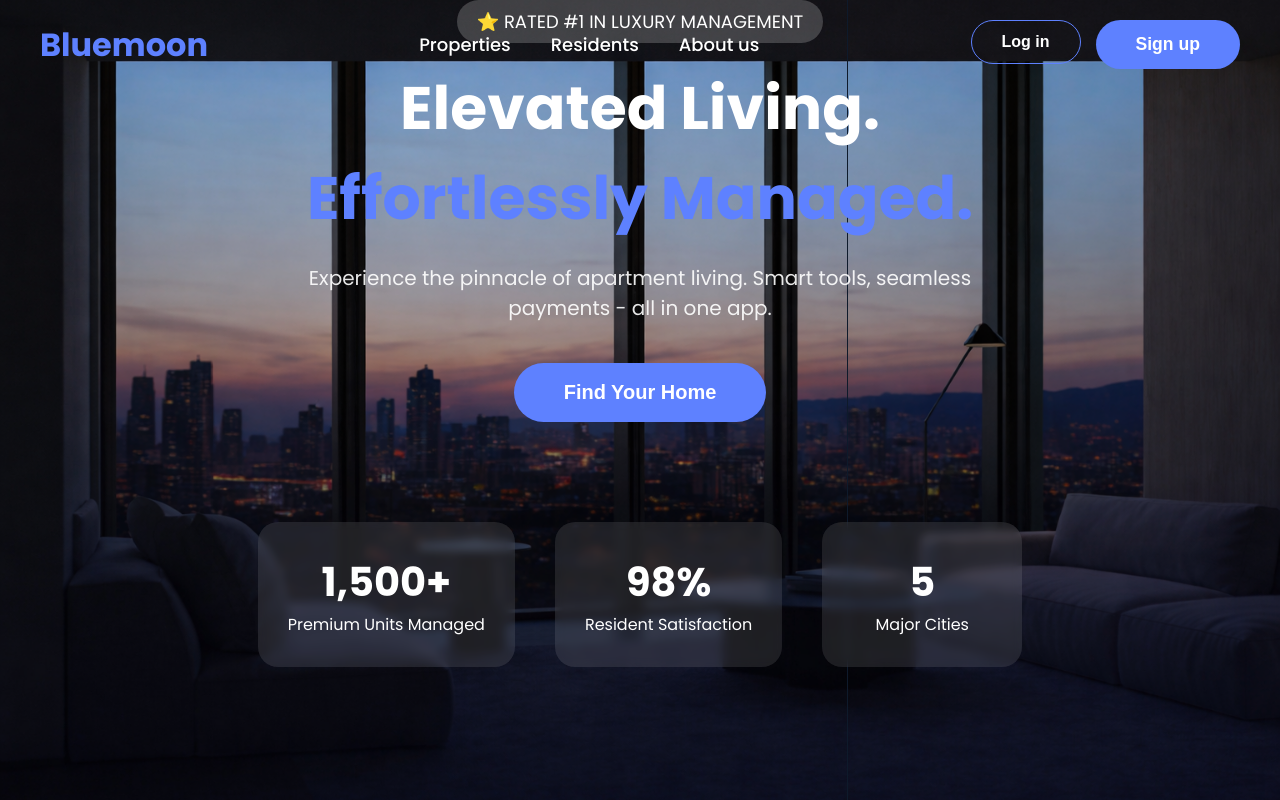
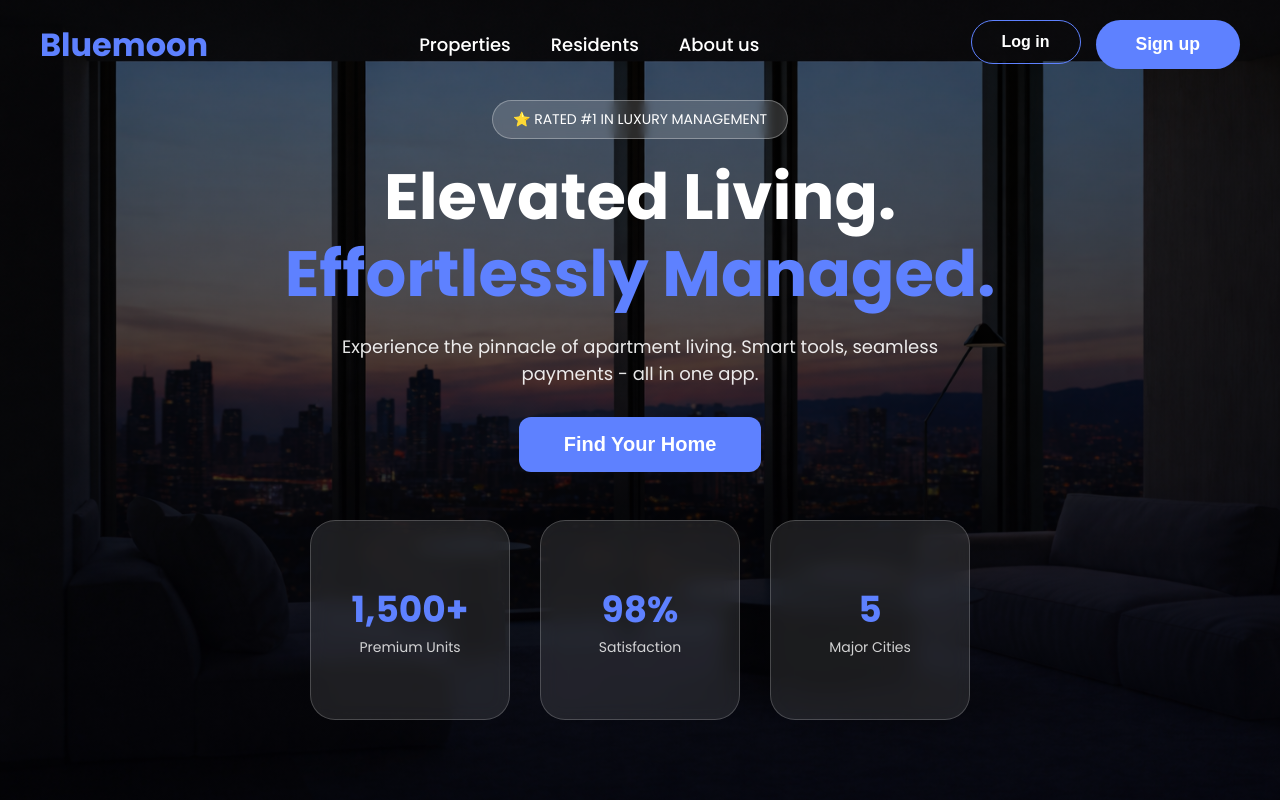
Before and after one commit to ToanTN5962/Bluemoon-Apartment-Management-System-_-CNPM-20251-_-Group-7, a React (Vite) app in the folder BluemoonApartmentManagementSystem/client/: page / in a window 1280 px wide. Built offline with nearby package versions, Linux system fonts and the light colour scheme.

Commit message:
Update interface to automatically adapt to different screen sizes

```diff
--- a/BluemoonApartmentManagementSystem/client/src/pages/HomePage.jsx
+++ b/BluemoonApartmentManagementSystem/client/src/pages/HomePage.jsx
@@ -1,64 +1,143 @@
+import { useState, useEffect } from 'react';
 import Header from '../components/layout/Header';
 import homeBg from '../assets/images/home-bg.jpg';
 
 function HomePage() {
+  const [windowWidth, setWindowWidth] = useState(window.innerWidth);
+
+  useEffect(() => {
+    const handleResize = () => setWindowWidth(window.innerWidth);
+    window.addEventListener('resize', handleResize);
+    return () => window.removeEventListener('resize', handleResize);
+  }, []);
+
+  const isMobile = windowWidth <= 768;
+
   return (
     <div style={{
-      backgroundImage: `url(${homeBg})`,
+      backgroundImage: `linear-gradient(rgba(0,0,0,0.5), rgba(0,0,0,0.5)), url(${homeBg})`,
       backgroundSize: 'cover',
       backgroundPosition: 'center',
-      backgroundAttachment: 'fixed',
+      backgroundAttachment: isMobile ? 'scroll' : 'fixed',
       width: '100%',
       minHeight: '100vh',
       display: 'flex',
-      flexDirection: 'column'
+      flexDirection: 'column',
+      color: 'white',
+      overflowX: 'hidden',
+      margin: 0,
+      padding: 0,
+      boxSizing: 'border-box'
     }}>
       <Header />
+
       <div style={{
         textAlign: 'center',
-        paddingTop: '150px',
-        maxWidth: '800px',
+        paddingTop: isMobile ? '60px' : '100px',
+        maxWidth: '1000px',
         margin: '0 auto',
-        padding: '0 20px'
+        paddingLeft: '20px',
+        paddingRight: '20px',
+        flex: 1
       }}>
-        <p style={{ fontSize: '18px', background: 'rgba(255,255,255,0.2)', padding: '8px 20px', borderRadius: '30px', display: 'inline-block', marginBottom: '20px' }}>
+        <p style={{
+          fontSize: isMobile ? '12px' : '14px',
+          background: 'rgba(255,255,255,0.15)',
+          padding: '8px 20px',
+          borderRadius: '30px',
+          display: 'inline-block',
+          marginBottom: '20px',
+          backdropFilter: 'blur(5px)',
+          border: '1px solid rgba(255,255,255,0.3)'
+        }}>
           ⭐ RATED #1 IN LUXURY MANAGEMENT
         </p>
-        <h1 style={{ fontSize: '60px', marginBottom: '20px' }}>
+
+        <h1 style={{
+          fontSize: isMobile ? '36px' : '64px',
+          lineHeight: 1.2,
+          marginBottom: '20px',
+          fontWeight: 'bold'
+        }}>
           Elevated Living.<br />
           <span style={{ color: '#5e81ff' }}>Effortlessly Managed.</span>
         </h1>
-        <p style={{ fontSize: '20px', marginBottom: '40px', opacity: 0.9 }}>
+
+        <p style={{
+          fontSize: isMobile ? '16px' : '18px',
+          marginBottom: '30px',
+          opacity: 0.9,
+          maxWidth: '600px',
+          margin: '0 auto 30px auto'
+        }}>
           Experience the pinnacle of apartment living. Smart tools, seamless payments - all in one app.
         </p>
-        <button className="btn-primary" style={{ fontSize: '20px', padding: '18px 50px' }}>
+
+        <button style={{
+          fontSize: isMobile ? '18px' : '20px',
+          padding: isMobile ? '14px 28px' : '16px 45px',
+          backgroundColor: '#5e81ff',
+          color: 'white',
+          border: 'none',
+          borderRadius: '12px',
+          fontWeight: 'bold',
+          cursor: 'pointer'
+        }}>
           Find Your Home
         </button>
       </div>
 
+      {/* Stats Section */}
       <div style={{
         display: 'flex',
         justifyContent: 'center',
-        gap: '40px',
-        marginTop: '100px',
-        paddingBottom: '80px',
-        flexWrap: 'wrap'
+        alignItems: 'center',
+        gap: isMobile ? '15px' : '30px',
+        padding: isMobile ? '40px 15px' : '40px 20px 80px 20px',
+        flexWrap: 'wrap',
       }}>
-        <div className="stats-card">
-          <h2 style={{ fontSize: '40px' }}>1,500+</h2>
-          <p>Premium Units Managed</p>
-        </div>
-        <div className="stats-card">
-          <h2 style={{ fontSize: '40px' }}>98%</h2>
-          <p>Resident Satisfaction</p>
-        </div>
-        <div className="stats-card">
-          <h2 style={{ fontSize: '40px' }}>5</h2>
-          <p>Major Cities</p>
-        </div>
+        <StatCard number="1,500+" label="Premium Units" isMobile={isMobile} />
+        <StatCard number="98%" label="Satisfaction" isMobile={isMobile} />
+        <StatCard number="5" label="Major Cities" isMobile={isMobile} />
       </div>
     </div>
   );
 }
 
+function StatCard({ number, label, isMobile }) {
+  // Thay aspectRatio bằng cách tính toán height/width thủ công để an toàn hơn
+  const cardSize = isMobile ? '140px' : '200px';
+
+  return (
+    <div style={{
+      textAlign: 'center',
+      width: cardSize,
+      height: cardSize,
+      display: 'flex',
+      flexDirection: 'column',
+      justifyContent: 'center',
+      alignItems: 'center',
+      padding: '10px',
+      borderRadius: '25px', // "Viền tròn" cho ô vuông
+      background: 'rgba(255, 255, 255, 0.1)',
+      backdropFilter: 'blur(10px)',
+      WebkitBackdropFilter: 'blur(10px)', // Hỗ trợ Safari
+      border: '1px solid rgba(255, 255, 255, 0.2)',
+      boxSizing: 'border-box'
+    }}>
+      <h2 style={{
+        fontSize: isMobile ? '26px' : '36px',
+        marginBottom: '5px',
+        color: '#5e81ff',
+        margin: 0
+      }}>{number}</h2>
+      <p style={{
+        fontSize: isMobile ? '12px' : '14px',
+        opacity: 0.8,
+        margin: 0
+      }}>{label}</p>
+    </div>
+  );
+}
+
 export default HomePage;
--- a/BluemoonApartmentManagementSystem/client/src/pages/LoginPage.jsx
+++ b/BluemoonApartmentManagementSystem/client/src/pages/LoginPage.jsx
@@ -1,7 +1,20 @@
+import { useState, useEffect } from 'react';
 import { Link } from 'react-router-dom';
 import loginBg from '../assets/images/login-bg.jpg';
 
 function LoginPage() {
+  // 1. Tạo state để theo dõi độ rộng màn hình
+  const [windowWidth, setWindowWidth] = useState(window.innerWidth);
+
+  useEffect(() => {
+    const handleResize = () => setWindowWidth(window.innerWidth);
+    window.addEventListener('resize', handleResize);
+    return () => window.removeEventListener('resize', handleResize);
+  }, []);
+
+  // 2. Định nghĩa các biến điều kiện
+  const isMobile = windowWidth <= 768;
+
   return (
     <div style={{
       background: '#0e1a2b',
@@ -9,37 +22,75 @@ function LoginPage() {
       display: 'flex',
       alignItems: 'center',
       justifyContent: 'center',
-      padding: '20px'
+      padding: isMobile ? '10px' : '20px' // Padding nhỏ hơn trên mobile
     }}>
       <div className="auth-grid" style={{
-        display: 'grid',
-        gridTemplateColumns: '1fr 1fr',
-        maxWidth: '1200px',
+        display: 'flex',
+        flexDirection: isMobile ? 'column' : 'row', // Chuyển từ cột thành hàng dọc trên mobile
+        width: '100%',
+        maxWidth: '1100px',
+        minHeight: isMobile ? 'auto' : '600px',
         borderRadius: '30px',
         overflow: 'hidden',
-        boxShadow: '0 20px 40px rgba(0,0,0,0.3)'
+        boxShadow: '0 20px 40px rgba(0,0,0,0.3)',
+        background: 'white'
       }}>
-        {/* Form bên trái */}
-        <div style={{ padding: '80px', background: 'white', color: '#000', display: 'flex', flexDirection: 'column', justifyContent: 'center' }}>
-          <h2 style={{ fontSize: '36px', marginBottom: '10px' }}>Welcome back</h2>
-          <p style={{ marginBottom: '40px', opacity: 0.7 }}>Please enter your details.</p>
+
+        {/* Form bên trái (hoặc bên trên nếu là mobile) */}
+        <div style={{
+          flex: 1,
+          padding: isMobile ? '40px 20px' : '80px',
+          display: 'flex',
+          flexDirection: 'column',
+          justifyContent: 'center'
+        }}>
+          <h2 style={{ fontSize: isMobile ? '28px' : '36px', marginBottom: '10px', color: '#000' }}>Welcome back</h2>
+          <p style={{ marginBottom: '40px', opacity: 0.7, color: '#000' }}>Please enter your details.</p>
+
           <form style={{ display: 'flex', flexDirection: 'column', gap: '20px' }}>
-            <input type="email" placeholder="Please enter your email" className="input-field" />
-            <input type="password" placeholder="••••••••" className="input-field" />
-            <a href="#" style={{ alignSelf: 'flex-end', color: '#5e81ff' }}>Forgot password</a>
-            <button type="button" className="btn-primary" style={{ marginTop: '20px' }}>Sign in</button>
-            <p style={{ textAlign: 'center', marginTop: '20px' }}>
-              Don't have an account? <Link to="/signup">Sign up</Link>
+            <input
+              type="email"
+              placeholder="Please enter your email"
+              style={{ padding: '15px', borderRadius: '8px', border: '1px solid #ddd', outline: 'none' }}
+            />
+            <input
+              type="password"
+              placeholder="••••••••"
+              style={{ padding: '15px', borderRadius: '8px', border: '1px solid #ddd', outline: 'none' }}
+            />
+            <a href="#" style={{ alignSelf: 'flex-end', color: '#5e81ff', fontSize: '14px' }}>Forgot password</a>
+
+            <button
+              type="button"
+              style={{
+                marginTop: '20px',
+                padding: '15px',
+                borderRadius: '8px',
+                border: 'none',
+                background: '#5e81ff',
+                color: 'white',
+                fontWeight: 'bold',
+                cursor: 'pointer'
+              }}
+            >
+              Sign in
+            </button>
+
+            <p style={{ textAlign: 'center', marginTop: '20px', color: '#000' }}>
+              Don't have an account? <Link to="/signup" style={{ color: '#5e81ff', fontWeight: '600' }}>Sign up</Link>
             </p>
           </form>
         </div>
 
-        {/* Hình bên phải */}
-        <div style={{
-          backgroundImage: `url(${loginBg})`,
-          backgroundSize: 'cover',
-          backgroundPosition: 'center'
-        }}></div>
+        {/* Hình bên phải (Ẩn đi nếu màn hình quá nhỏ để tiết kiệm không gian) */}
+        {!isMobile && (
+          <div style={{
+            flex: 1,
+            backgroundImage: `url(${loginBg})`,
+            backgroundSize: 'cover',
+            backgroundPosition: 'center'
+          }}></div>
+        )}
       </div>
     </div>
   );
--- a/BluemoonApartmentManagementSystem/client/src/pages/SignupPage.jsx
+++ b/BluemoonApartmentManagementSystem/client/src/pages/SignupPage.jsx
@@ -1,7 +1,19 @@
+import { useState, useEffect } from 'react';
 import { Link } from 'react-router-dom';
 import signupBg from '../assets/images/signup-bg.jpg';
 
 function SignupPage() {
+  // Theo dõi chiều rộng màn hình để xử lý Responsive
+  const [windowWidth, setWindowWidth] = useState(window.innerWidth);
+
+  useEffect(() => {
+    const handleResize = () => setWindowWidth(window.innerWidth);
+    window.addEventListener('resize', handleResize);
+    return () => window.removeEventListener('resize', handleResize);
+  }, []);
+
+  const isMobile = windowWidth <= 768;
+
   return (
     <div style={{
       background: '#0e1a2b',
@@ -9,40 +21,74 @@ function SignupPage() {
       display: 'flex',
       alignItems: 'center',
       justifyContent: 'center',
-      padding: '20px'
+      padding: isMobile ? '10px' : '20px'
     }}>
       <div className="auth-grid" style={{
-        display: 'grid',
-        gridTemplateColumns: '1fr 1fr',
+        display: 'flex',
+        flexDirection: isMobile ? 'column-reverse' : 'row', // Đưa Form lên trên ảnh khi ở mobile
+        width: '100%',
         maxWidth: '1200px',
         borderRadius: '30px',
         overflow: 'hidden',
-        boxShadow: '0 20px 40px rgba(0,0,0,0.3)'
+        boxShadow: '0 20px 40px rgba(0,0,0,0.3)',
+        background: 'white'
       }}>
-        {/* Hình bên trái */}
-        <div style={{
-          backgroundImage: `url(${signupBg})`,
-          backgroundSize: 'cover',
-          backgroundPosition: 'center'
-        }}></div>
+
+        {/* Hình bên trái (Ẩn trên mobile để form không bị đẩy xuống quá sâu) */}
+        {!isMobile && (
+          <div style={{
+            flex: 1,
+            backgroundImage: `url(${signupBg})`,
+            backgroundSize: 'cover',
+            backgroundPosition: 'center',
+            minHeight: '600px'
+          }}></div>
+        )}
 
         {/* Form bên phải */}
-        <div style={{ padding: '80px', background: 'white', color: '#000' }}>
-          <h2 style={{ fontSize: '36px', marginBottom: '10px' }}>Get started now</h2>
-          <p style={{ marginBottom: '40px', opacity: 0.7 }}>Please enter your details.</p>
-          <form style={{ display: 'flex', flexDirection: 'column', gap: '20px' }}>
-            <input type="text" placeholder="Please enter your name" className="input-field" />
-            <input type="email" placeholder="Please enter your email" className="input-field" />
-            <input type="password" placeholder="••••••••" className="input-field" />
-            <input type="password" placeholder="••••••••" className="input-field" />
-            <input type="tel" placeholder="Phone number" className="input-field" />
-            <label style={{ display: 'flex', alignItems: 'center', gap: '10px' }}>
-              <input type="checkbox" required />
+        <div style={{
+          flex: 1,
+          padding: isMobile ? '40px 20px' : '60px 80px',
+          background: 'white',
+          color: '#000',
+          display: 'flex',
+          flexDirection: 'column',
+          justifyContent: 'center'
+        }}>
+          <h2 style={{ fontSize: isMobile ? '28px' : '36px', marginBottom: '10px' }}>Get started now</h2>
+          <p style={{ marginBottom: '30px', opacity: 0.7 }}>Please enter your details.</p>
+
+          <form style={{ display: 'flex', flexDirection: 'column', gap: '15px' }}>
+            <input type="text" placeholder="Please enter your name" style={inputStyle} />
+            <input type="email" placeholder="Please enter your email" style={inputStyle} />
+            <input type="password" placeholder="Password" style={inputStyle} />
+            <input type="password" placeholder="Confirm Password" style={inputStyle} />
+            <input type="tel" placeholder="Phone number" style={inputStyle} />
+
+            <label style={{ display: 'flex', alignItems: 'center', gap: '10px', fontSize: '14px', cursor: 'pointer' }}>
+              <input type="checkbox" required style={{ width: '18px', height: '18px' }} />
               <span>I agree to the Term & Privacy</span>
             </label>
-            <button type="button" className="btn-primary" style={{ marginTop: '20px' }}>Sign up</button>
+
+            <button
+              type="button"
+              style={{
+                marginTop: '10px',
+                padding: '15px',
+                borderRadius: '12px',
+                border: 'none',
+                background: '#000', // Đổi sang màu đen cho sang trọng hoặc giữ màu cũ của bạn
+                color: 'white',
+                fontWeight: 'bold',
+                cursor: 'pointer',
+                fontSize: '16px'
+              }}
+            >
+              Sign up
+            </button>
+
             <p style={{ textAlign: 'center', marginTop: '20px' }}>
-              Have an account? <Link to="/login">Log in</Link>
+              Have an account? <Link to="/login" style={{ color: '#5e81ff', fontWeight: 'bold', textDecoration: 'none' }}>Log in</Link>
             </p>
           </form>
         </div>
@@ -51,4 +97,14 @@ function SignupPage() {
   );
 }
 
+// Style chung cho các ô input để code gọn hơn
+const inputStyle = {
+  padding: '15px',
+  borderRadius: '10px',
+  border: '1px solid #eee',
+  background: '#f8f9fa',
+  outline: 'none',
+  fontSize: '14px'
+};
+
 export default SignupPage;
```
